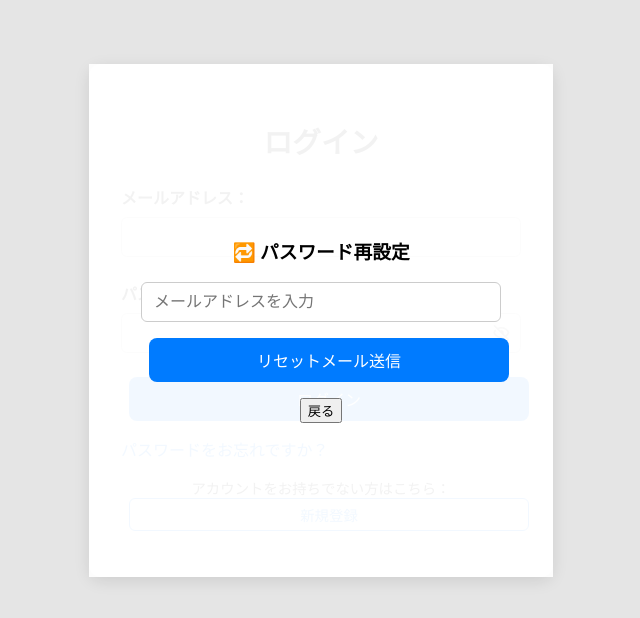
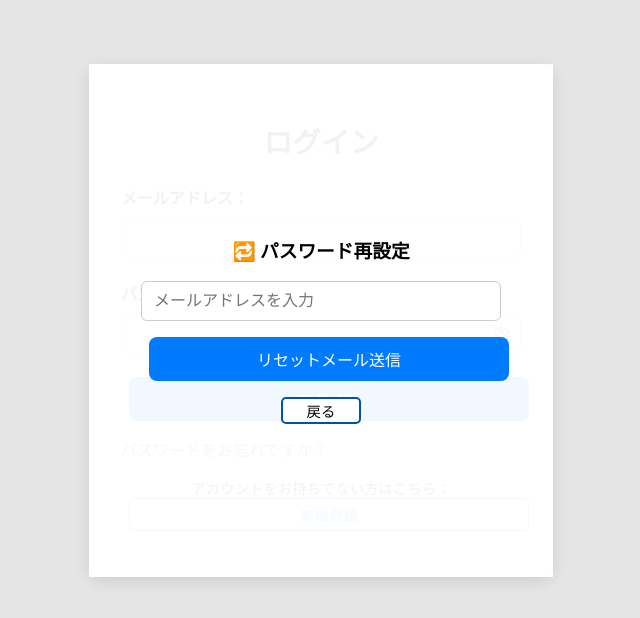
Before and after one commit to Aswell-Demo/ReactDemo-LavaJava, a React (Vite) app: page / in a window 1280 px wide. Both pictures are taken after a click on the element "パスワードをお忘れですか？". Shown: the top 618 px of the page, without its empty margins (319-959 px from the left). Built offline with nearby package versions, Linux system fonts and the light colour scheme; no server answers.

Commit message:
パスワード再設定画面CSS修正

```diff
--- a/src/index.css
+++ b/src/index.css
@@ -98,6 +98,20 @@ body {
   border-radius: 6px;
   font-size: 1rem;
   cursor: pointer;
+}
+
+.passwordResetForm-button{
+  width: 5rem;
+  background: white;
+  font-size: .9rem;
+  border: 2px solid #0053a6;
+  border-radius: 5px;
+  transition: .2s;
+}
+
+.passwordResetForm-button:hover{
+  background:#0053a6;
+  color: white;
 }
 
 .reset-button:hover {
--- a/src/pages/LoginPage/components/LoginForm.tsx
+++ b/src/pages/LoginPage/components/LoginForm.tsx
@@ -225,8 +225,9 @@ const LoginForm: React.FC<{
             />
           )}{" "}
           <button
+            className="passwordResetForm-button"
             onClick={() => setShowResetForm(false)}
-            style={{ marginTop: "1rem" }}
+            style={{ marginTop: "1rem" ,}}
           >
             戻る
           </button>
```
